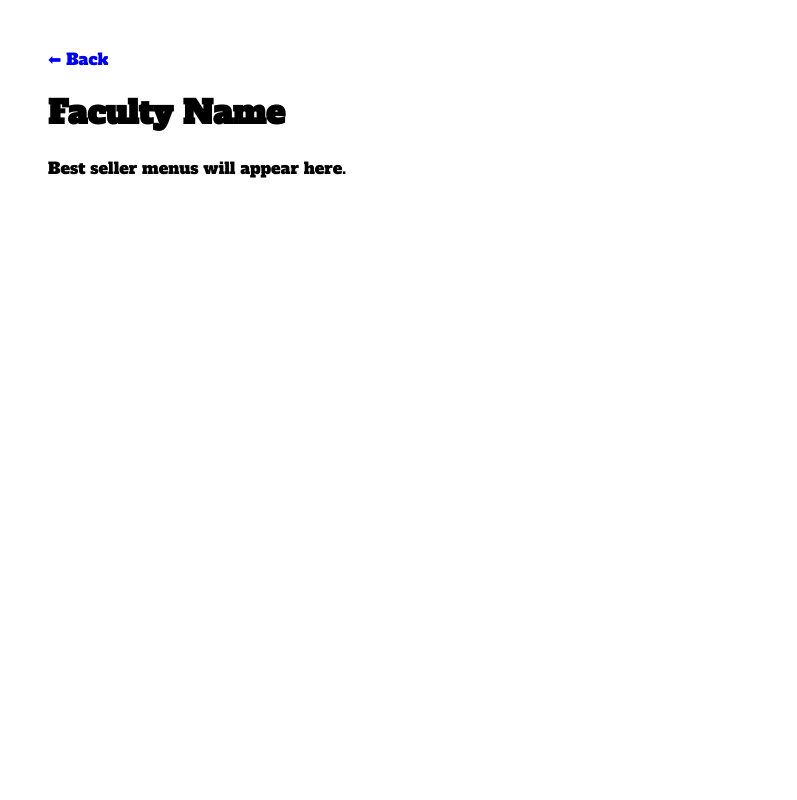
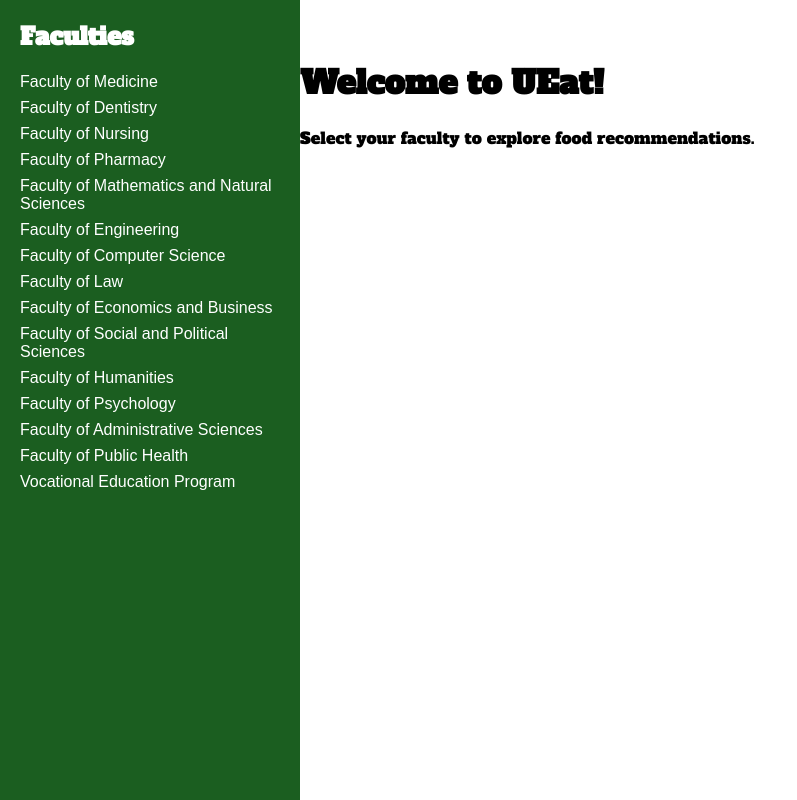
Before and after one commit to aurellia-amara/Testing-2-, a plain HTML site: page home.html in a window 1280 px wide. Shown: the whole page, without its empty margins (0-797 px from the left). Drawn offline with Linux system fonts and the light colour scheme.

Commit message:
Update home.html

```diff
--- a/home.html
+++ b/home.html
@@ -3,19 +3,133 @@
 <head>
   <meta charset="UTF-8" />
   <meta name="viewport" content="width=device-width, initial-scale=1.0" />
-  <title>UEat - Faculty Page</title>
+  <title>UEat - Home</title>
+
   <link href="https://fonts.googleapis.com/css2?family=Alfa+Slab+One&display=swap" rel="stylesheet">
+
   <style>
     body {
+      margin: 0;
+      font-family: Arial, sans-serif;
+      display: flex;
+    }
+
+    /* Sidebar */
+    #sidebar {
+      width: 260px;
+      background: #1b5e20;
+      color: white;
+      padding: 20px;
+      height: 100vh;
+      overflow-y: auto;
+      position: fixed;
+      left: 0;
+      top: 0;
+      transition: transform 0.3s ease;
+    }
+
+    #sidebar.hidden {
+      transform: translateX(-260px);
+    }
+
+    #sidebar h2 {
       font-family: "Alfa Slab One", serif;
+      margin-top: 0;
+    }
+
+    #sidebar a {
+      color: white;
+      text-decoration: none;
+      display: block;
+      margin: 8px 0;
+    }
+
+    /* Mobile top bar */
+    #mobileHeader {
+      display: none;
+      background: #1b5e20;
+      color: white;
+      padding: 15px;
+      font-size: 20px;
+      cursor: pointer;
+      position: fixed;
+      width: 100%;
+      top: 0;
+      left: 0;
+      z-index: 1000;
+    }
+
+    /* Main content */
+    #content {
+      margin-left: 260px;
       padding: 40px;
+      font-family: "Alfa Slab One", serif;
     }
-    a { text-decoration: none; }
+
+    @media (max-width: 768px) {
+      #mobileHeader {
+        display: block;
+      }
+      #sidebar {
+        transform: translateX(-260px);
+      }
+      #sidebar.show {
+        transform: translateX(0);
+      }
+      #content {
+        margin-left: 0;
+        padding-top: 80px;
+      }
+    }
   </style>
 </head>
 <body>
-  <a href="index.html">⬅ Back</a>
-  <h1>Faculty Name</h1>
-  <p>Best seller menus will appear here.</p>
+
+<div id="mobileHeader" onclick="toggleSidebar()">☰ Faculties</div>
+
+<div id="sidebar">
+  <h2>Faculties</h2>
+  <div id="facultyList"></div>
+</div>
+
+<div id="content">
+  <h1>Welcome to UEat!</h1>
+  <p>Select your faculty to explore food recommendations.</p>
+</div>
+
+<script>
+  const faculties = [
+    "Faculty of Medicine",
+    "Faculty of Dentistry",
+    "Faculty of Nursing",
+    "Faculty of Pharmacy",
+    "Faculty of Mathematics and Natural Sciences",
+    "Faculty of Engineering",
+    "Faculty of Computer Science",
+    "Faculty of Law",
+    "Faculty of Economics and Business",
+    "Faculty of Social and Political Sciences",
+    "Faculty of Humanities",
+    "Faculty of Psychology",
+    "Faculty of Administrative Sciences",
+    "Faculty of Public Health",
+    "Vocational Education Program"
+  ];
+
+  const listContainer = document.getElementById("facultyList");
+
+  faculties.forEach(fac => {
+    const fileName = fac.toLowerCase().replace(/ /g, "_") + ".html";
+    const link = document.createElement("a");
+    link.href = fileName;
+    link.textContent = fac;
+    listContainer.appendChild(link);
+  });
+
+  function toggleSidebar() {
+    document.getElementById("sidebar").classList.toggle("show");
+  }
+</script>
+
 </body>
 </html>
```
